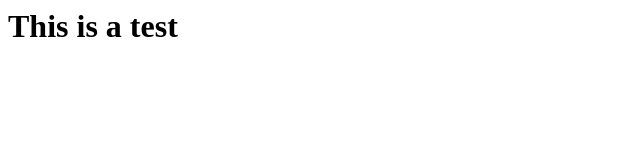
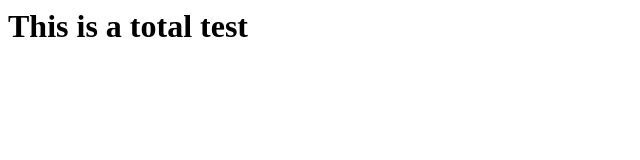
Before and after one commit to Saltywater9988/Web-AWS-Jenkins, a plain HTML site: page index.html in a window 1280 px wide. Shown: the whole page, without its empty margins (0-640 px from the left). Drawn offline with Linux system fonts and the light colour scheme.

Commit message:
total test
total test

```diff
--- a/index.html
+++ b/index.html
@@ -1,3 +1,3 @@
 <html>
-<body><h1>This is a test</h1></body>
+<body><h1>This is a total test</h1></body>
 </html>
```
